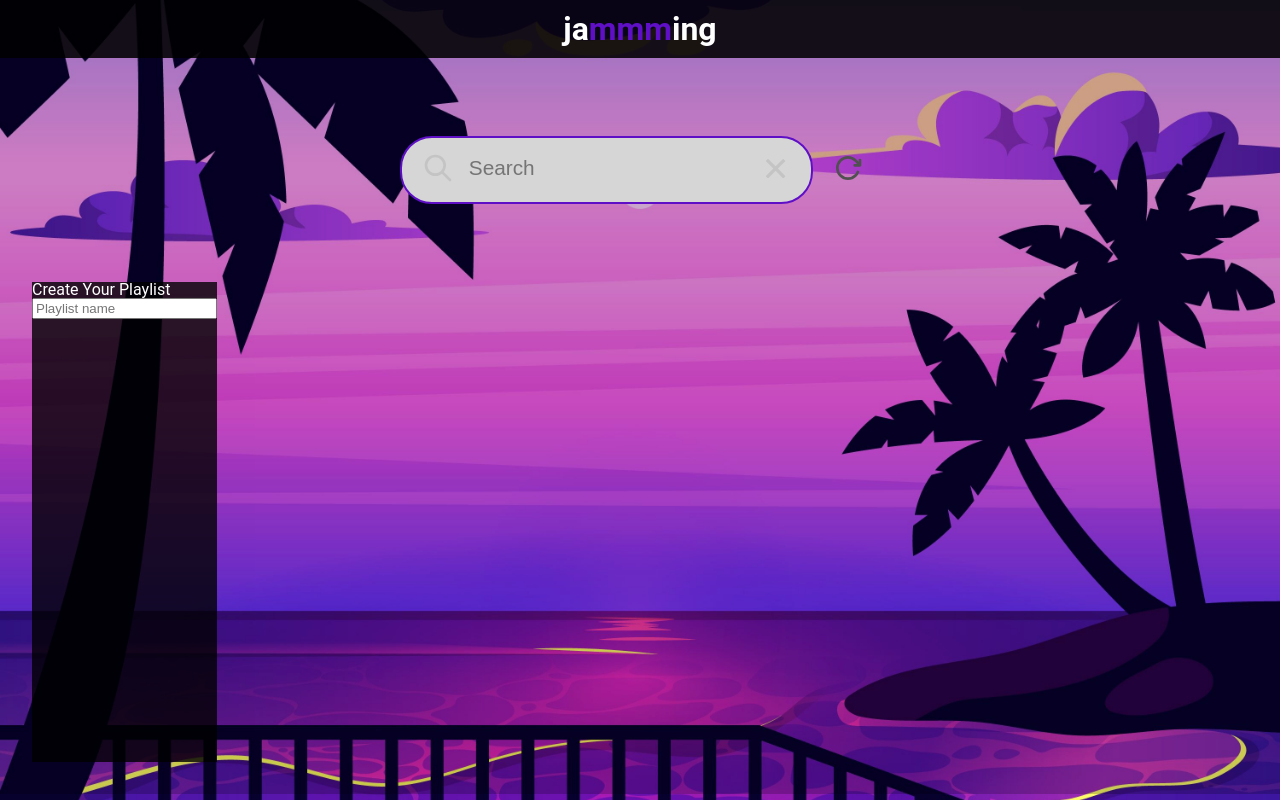
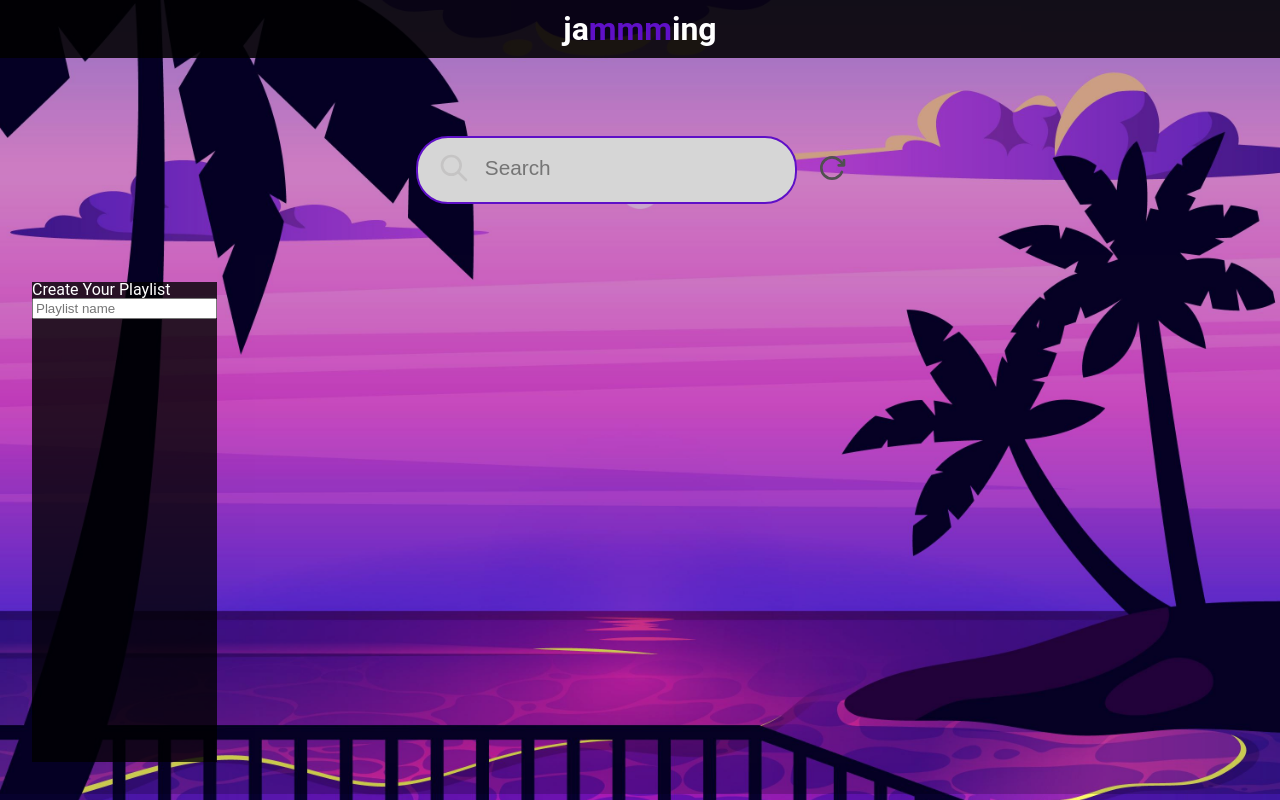
Before and after one commit to quan-phamm/jammming, a React (Create React App) app: page / in a window 1280 px wide. Built offline with nearby package versions, Linux system fonts and the light colour scheme.

Commit message:
Focus on search bar as user click in the container

```diff
--- a/src/components/SearchBar.js
+++ b/src/components/SearchBar.js
@@ -1,24 +1,35 @@
-import React from 'react';
+import React, { useEffect, useRef } from 'react';
 import styles from './components_css/SearchBar.module.css';
 
 const SearchBar = ({ searchInput, handleSearchInput, handleSearchSubmit, resetSearchInput, refreshSearch }) => {
+    const searchInputRef = useRef();
+    const searchBarRef = useRef();
+    useEffect(() => {
+        const handleClick = () => {
+            searchInputRef.current.focus();
+        }
+        searchBarRef.current.addEventListener('click', handleClick);
+
+        return () => {searchBarRef.current.removeEventListener('click', handleClick);}
+    }, []);
+
     return (
         <div className="search-block">
             <form onSubmit={handleSearchSubmit}>
-                <div className={styles.searchBar}>
+                <div className={styles.searchBar} ref={searchBarRef}>
                     <div className={`${styles.icon} ${styles.searchIcon}`}>
                         <button type='submit' title='Search' onClick={handleSearchSubmit}>
                             <svg viewBox="0 0 24 24" fill="none" xmlns="http://www.w3.org/2000/svg" stroke="#000000"><g id="SVGRepo_bgCarrier" stroke-width="0"></g><g id="SVGRepo_tracerCarrier" stroke-linecap="round" stroke-linejoin="round"></g><g id="SVGRepo_iconCarrier"> <path d="M14.9536 14.9458L21 21M17 10C17 13.866 13.866 17 10 17C6.13401 17 3 13.866 3 10C3 6.13401 6.13401 3 10 3C13.866 3 17 6.13401 17 10Z" stroke-width="2" stroke-linecap="round" stroke-linejoin="round"></path> </g></svg>
                         </button>
                     </div>
-                    <input id="search" type="text" name="search" aria-label='Search' placeholder='Search' value={searchInput} onChange={handleSearchInput}/>
-                    <div className={`${styles.icon} ${styles.clearSearchIcon}`}>
+                    <input id="search" type="text" name="search" aria-label='Search' placeholder='Search' value={searchInput} onChange={handleSearchInput} ref={searchInputRef}/>
+                    {searchInput && <div className={`${styles.icon} ${styles.clearSearchIcon}`}>
                         <button type='button' title='Clear' onClick={resetSearchInput}>
                             <svg xmlns="http://www.w3.org/2000/svg" fill="#000000" height="800px" width="800px" version="1.1" id="Capa_1" viewBox="0 0 460.775 460.775">
                                 <path d="M285.08,230.397L456.218,59.27c6.076-6.077,6.076-15.911,0-21.986L423.511,4.565c-2.913-2.911-6.866-4.55-10.992-4.55  c-4.127,0-8.08,1.639-10.993,4.55l-171.138,171.14L59.25,4.565c-2.913-2.911-6.866-4.55-10.993-4.55  c-4.126,0-8.08,1.639-10.992,4.55L4.558,37.284c-6.077,6.075-6.077,15.909,0,21.986l171.138,171.128L4.575,401.505  c-6.074,6.077-6.074,15.911,0,21.986l32.709,32.719c2.911,2.911,6.865,4.55,10.992,4.55c4.127,0,8.08-1.639,10.994-4.55  l171.117-171.12l171.118,171.12c2.913,2.911,6.866,4.55,10.993,4.55c4.128,0,8.081-1.639,10.992-4.55l32.709-32.719  c6.074-6.075,6.074-15.909,0-21.986L285.08,230.397z"/>
                             </svg>
                         </button>
-                    </div>
+                    </div>}
                 </div>
                 <div className={`${styles.icon} ${styles.resetResultIcon}`}>
                     <button type='button' title='Refresh' onClick={refreshSearch}>
```
